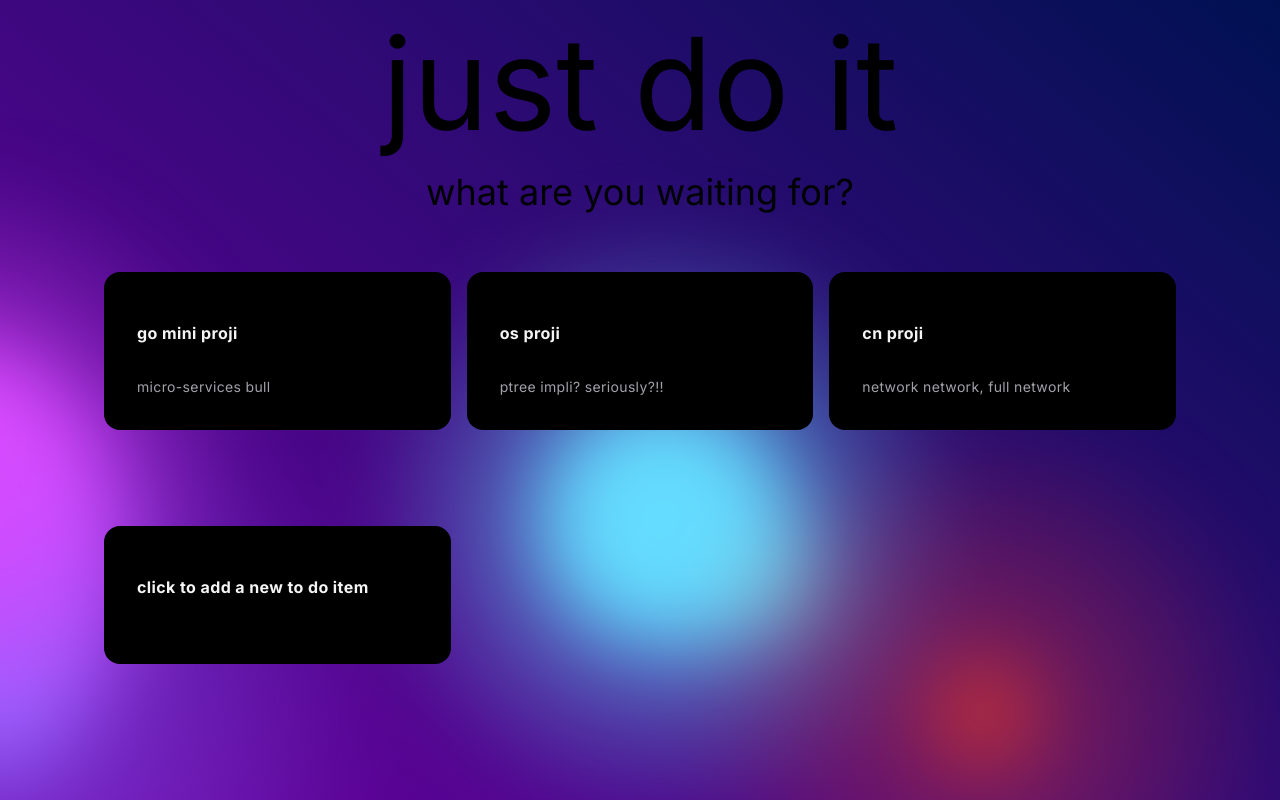
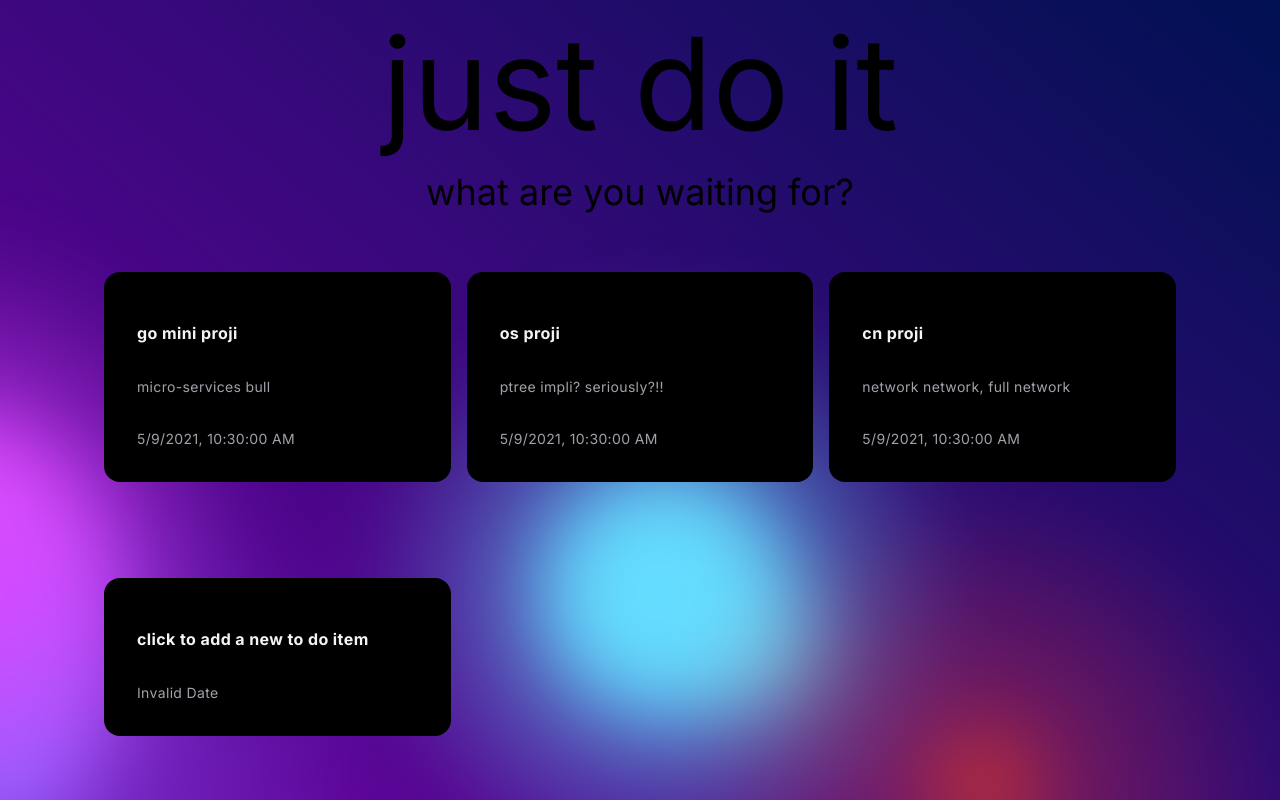
Before and after one commit to golang-microservice-proji/to_do, a Next.js app in the folder frontendi/: page /test in a window 1280 px wide. Built offline with nearby package versions, Linux system fonts and the light colour scheme.

Commit message:
adds date time

```diff
--- a/frontendi/app/components/ui/car-hover-effect.tsx
+++ b/frontendi/app/components/ui/car-hover-effect.tsx
@@ -1,6 +1,5 @@
 import { cn } from "@/utils/cn";
 import { AnimatePresence, motion } from "framer-motion";
-import Link from "next/link";
 import { useState } from "react";
 
 export const HoverEffect = ({
@@ -10,31 +9,35 @@ export const HoverEffect = ({
   items: {
     title: string;
     description: string;
-    link: string;
+    date: string;
   }[];
   className?: string;
 }) => {
   let [hoveredIndex, setHoveredIndex] = useState<number | null>(null);
 
+  // Function to format datetime to human-readable format
+  const formatDateTime = (dateTimeString) => {
+    const date = new Date(dateTimeString);
+    return date.toLocaleString("en-US");
+  };
   return (
     <div
       className={cn(
-        "grid grid-cols-1 md:grid-cols-2  lg:grid-cols-3  py-10",
+        "grid grid-cols-1 md:grid-cols-2 lg:grid-cols-3 py-10",
         className,
       )}
     >
       {items.map((item, idx) => (
-        <Link
-          href={item?.link}
-          key={item?.link}
-          className="relative group  block p-2 h-full w-full"
+        <div
+          key={idx}
+          className="relative group block p-2 h-full w-full"
           onMouseEnter={() => setHoveredIndex(idx)}
           onMouseLeave={() => setHoveredIndex(null)}
         >
           <AnimatePresence>
             {hoveredIndex === idx && (
               <motion.span
-                className="absolute inset-0 h-full w-full bg-neutral-200 dark:bg-slate-800/[0.8] block  rounded-3xl"
+                className="absolute inset-0 h-full w-full bg-neutral-200 dark:bg-slate-800/[0.8] block rounded-3xl"
                 layoutId="hoverBackground"
                 initial={{ opacity: 0 }}
                 animate={{
@@ -51,8 +54,9 @@ export const HoverEffect = ({
           <Card>
             <CardTitle>{item.title}</CardTitle>
             <CardDescription>{item.description}</CardDescription>
+            <CardDescription>{formatDateTime(item.date)}</CardDescription>
           </Card>
-        </Link>
+        </div>
       ))}
     </div>
   );
--- a/frontendi/app/test/page.jsx
+++ b/frontendi/app/test/page.jsx
@@ -1,16 +1,19 @@
 "use client";
-
 import React, { useState, useEffect, useRef } from "react";
 import { BackgroundGradientAnimation } from "../components/ui/background-gradient-animation.tsx";
 import { HoverEffect } from "../components/ui/car-hover-effect.tsx";
 
 export default function CardHoverEffectDemo() {
   const [isModalOpen, setIsModalOpen] = useState(false);
+  const [formData, setFormData] = useState({
+    title: "",
+    description: "",
+    datetime: "",
+  });
   const plus = [
     {
       title: "click to add a new to do item",
       description: "",
-      link: "",
     },
   ];
   const modalRef = useRef(null);
@@ -35,6 +38,39 @@ export default function CardHoverEffectDemo() {
     setIsModalOpen(!isModalOpen);
   };
 
+  const handleChange = (e) => {
+    const { name, value } = event.target;
+    setFormData({
+      ...formData,
+      [name]: value,
+    });
+  };
+
+  const handleSubmit = (e) => {
+    e.preventDefault();
+
+    console.log(formData);
+    setProjects([...projects, formData]);
+    console.log(projects);
+  };
+  const [projects, setProjects] = useState([
+    // fetch from db
+    {
+      title: "go mini proji",
+      description: "micro-services bull",
+      date: "2021-05-09T10:30",
+    },
+    {
+      title: "os proji",
+      description: "ptree impli? seriously?!!",
+      date: "2021-05-09T10:30",
+    },
+    {
+      title: "cn proji",
+      description: "network network, full network",
+      date: "2021-05-09T10:30",
+    },
+  ]);
   return (
     <div className="">
       <BackgroundGradientAnimation>
@@ -74,6 +110,9 @@ export default function CardHoverEffectDemo() {
                       <input
                         className="mt-1 p-2 w-full bg-zinc-900 border border-gray-600 rounded-md text-white"
                         type="text"
+                        name="title"
+                        value={formData.title}
+                        onChange={handleChange}
                       />
                     </div>
                     <div className="mb-4">
@@ -84,26 +123,31 @@ export default function CardHoverEffectDemo() {
                         className="mt-1 p-2 w-full bg-zinc-900 border border-gray-600 rounded-md text-white"
                         name="description"
                         id="description"
-                        type="description"
+                        type="text"
+                        value={formData.description}
+                        onChange={handleChange}
                       />
                     </div>
                     <div className="mb-4">
                       <label className="block text-sm font-medium text-gray-300">
-                        Link
+                        Date and Time
                       </label>
                       <input
                         className="mt-1 p-2 w-full bg-zinc-900 border border-gray-600 rounded-md text-white"
-                        rows="3"
-                        name="bio"
-                        id="bio"
-                      ></input>
+                        type="datetime-local"
+                        name="datetime"
+                        id="datetime"
+                        value={formData.datetime}
+                        onChange={handleChange}
+                      />
                     </div>
                     <div className="flex justify-end">
                       <button
                         className="group mt-7 group-hover:before:duration-500 group-hover:after:duration-500 after:duration-500 hover:border-rose-300 hover:before:[box-shadow:_20px_20px_20px_30px_#a21caf] duration-500 before:duration-500 hover:duration-500 underline underline-offset-2 hover:after:-right-8 hover:before:right-12 hover:before:-bottom-8 hover:before:blur hover:underline hover:underline-offset-4  origin-left hover:decoration-2 hover:text-rose-300 relative bg-neutral-800 h-14 w-52 border text-left p-3 text-gray-50 text-base font-bold rounded-lg  overflow-hidden  before:absolute before:w-12 before:h-12 before:content[''] before:right-1 before:top-1 before:z-10 before:bg-violet-500 before:rounded-full before:blur-lg  after:absolute after:z-10 after:w-20 after:h-20 after:content['']  after:bg-rose-300 after:right-8 after:top-3 after:rounded-full after:blur-lg"
                         type="submit"
+                        onClick={handleSubmit}
                       >
-                        Submitt
+                        Submit
                       </button>
                     </div>
                   </form>
@@ -116,22 +160,3 @@ export default function CardHoverEffectDemo() {
     </div>
   );
 }
-
-export const projects = [
-  // fetch from db
-  {
-    title: "go mini proji",
-    description: "micro-services bull",
-    link: "",
-  },
-  {
-    title: "os proji",
-    description: "ptree impli? seriously?!!",
-    link: "",
-  },
-  {
-    title: "cn proji",
-    description: "network network, full network",
-    link: "https://google.com",
-  },
-];
```
Also changed, not shown: 1 other file (tests, documents, lock files or other folders).
